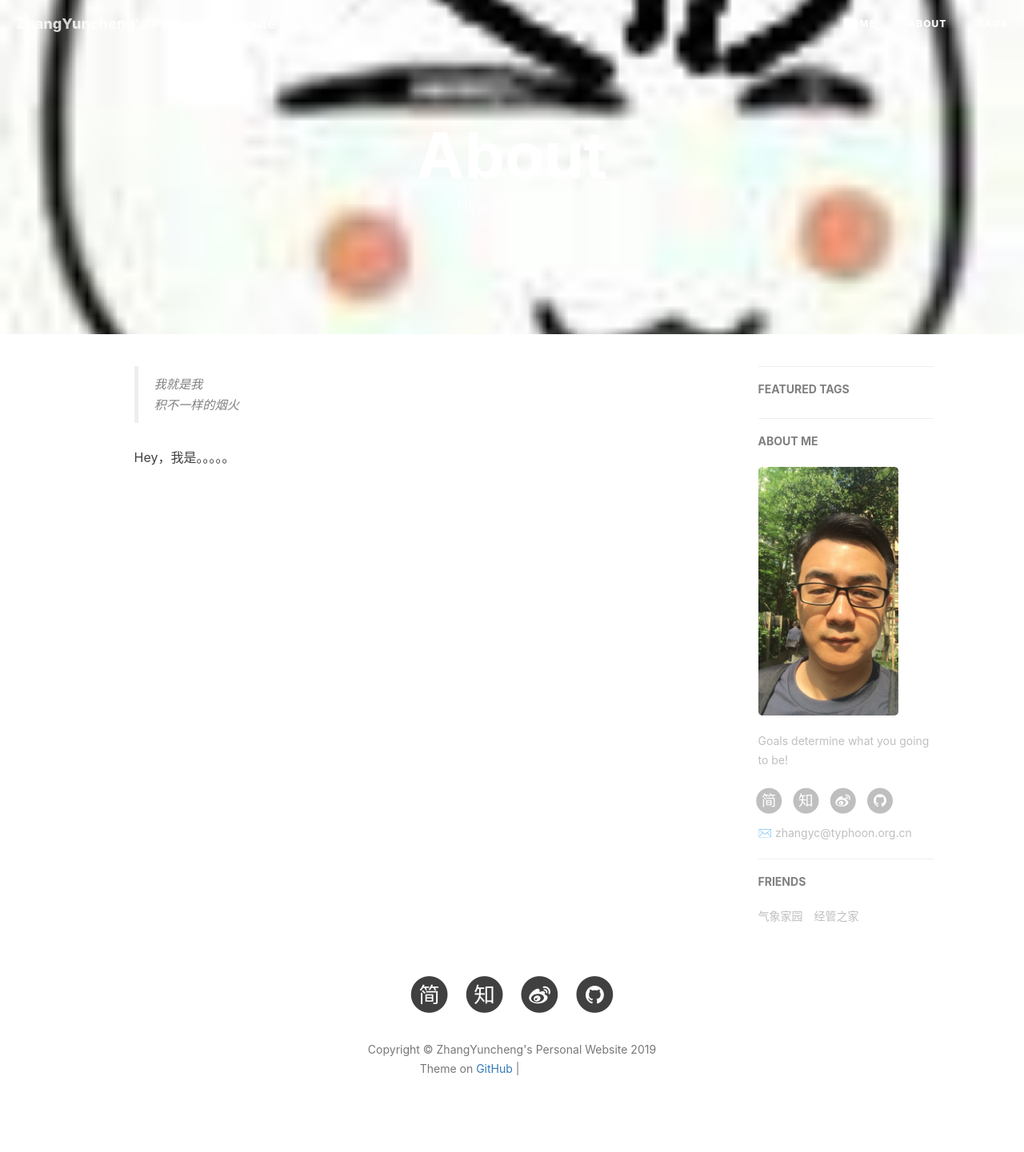
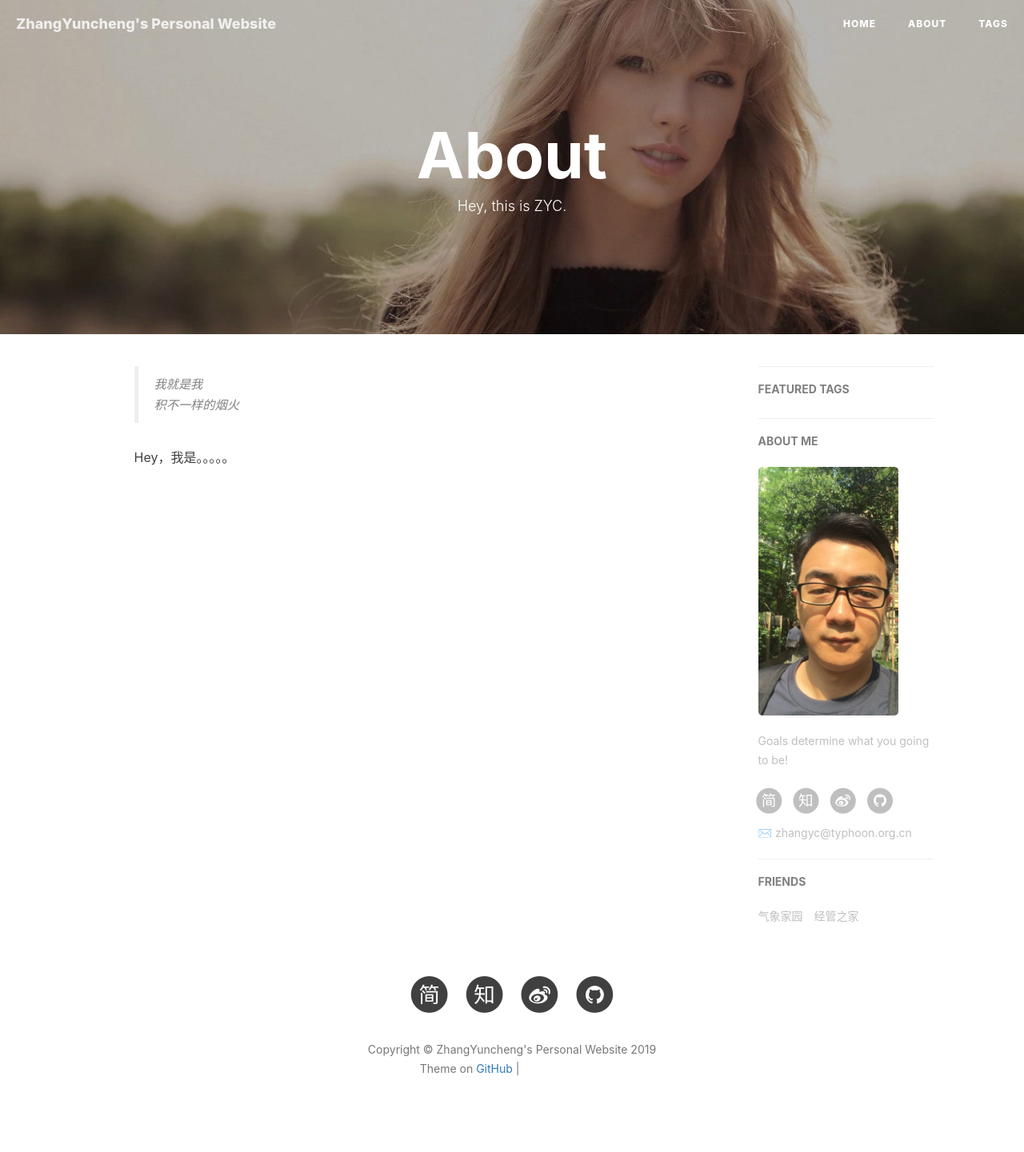
Before and after one commit to dandanger-salmon/dandanger-salmon.github.io, a Jekyll site: the page built from about.html, in a window 1280 px wide. Shown: the whole page at 80% size. Built offline with Jekyll 4.4.1, drawn with Linux system fonts in a browser that asks for light colours; nearby versions of some CDN libraries; comment, search, counter and statistics services are not loaded; grey boxes are pictures that could not be loaded.

Commit message:
Update about.html

```diff
--- a/about.html
+++ b/about.html
@@ -2,7 +2,7 @@
 layout: page
 title: "About"
 description: "Hey, this is ZYC."
-header-img: "img/xy.jpg"
+header-img: "img/post-bg-swift2.jpg"
 ---
 
 <!-- Language Selector -->
```
